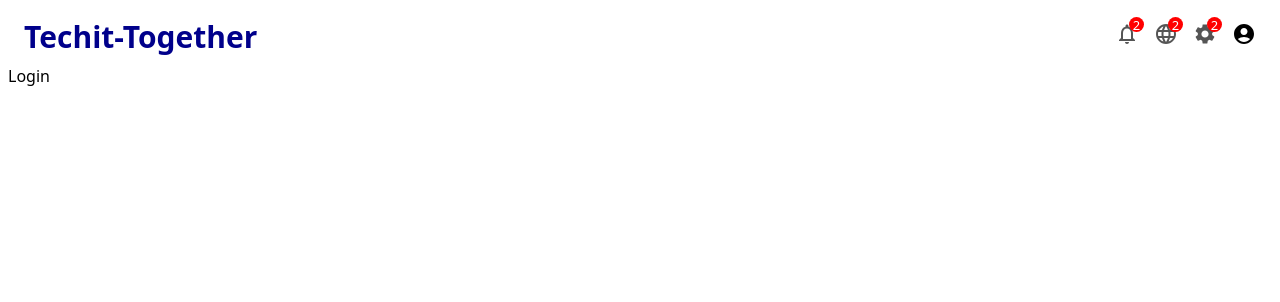
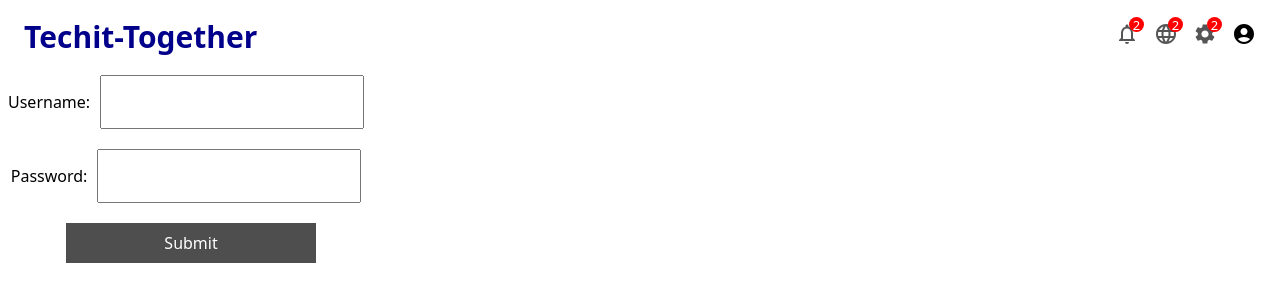
Before and after one commit to saurus2/Techit-Together-Front, a React (Vite) app: page / in a window 1280 px wide. Both pictures are taken after a click on the element 1244 px from the left and 36 px from the top of the page. Shown: the top 302 px of the page. Built offline with nearby package versions, Linux system fonts and the light colour scheme.

Commit message:
login page update

```diff
--- a/src/pages/home/Login.jsx
+++ b/src/pages/home/Login.jsx
@@ -1,3 +1,38 @@
-export default function Login() {
-  return <div>Login</div>;
+import React, { useState } from "react";
+import "./login.css";
+
+export default function LoginForm({ onLogin }) {
+  const [username, setUsername] = useState("");
+  const [password, setPassword] = useState("");
+
+  const handleSubmit = (e) => {
+    e.preventDefault();
+    onLogin({ username, password });
+  };
+
+  return (
+    <form onSubmit={handleSubmit} className="login-form">
+      <label>
+        Username:
+        <input
+          type="text"
+          className="input-field"
+          value={username}
+          onChange={(e) => setUsername(e.target.value)}
+        />
+      </label>
+      <label>
+        Password:
+        <input
+          type="password"
+          className="input-field"
+          value={password}
+          onChange={(e) => setPassword(e.target.value)}
+        />
+      </label>
+      <button type="submit" className="submit-button">
+        Submit
+      </button>
+    </form>
+  );
 }
--- /dev/null
+++ b/src/pages/home/login.css
@@ -0,0 +1,30 @@
+.login-form {
+display: flex;
+justify-content: center;
+flex-direction: column;
+align-items: center;
+}
+
+.input-field {
+width: 250px;
+height: 40px;
+margin: 10px;
+padding: 5px;
+font-size: 16px;
+}
+
+.submit-button {
+width: 250px;
+height: 40px;
+margin: 10px;
+padding: 5px;
+font-size: 16px;
+background-color: #4e4e4e;
+color: white;
+border: none;
+cursor: pointer;
+}
+
+.submit-button:hover {
+background-color: #b0b0b0;
+}
```
